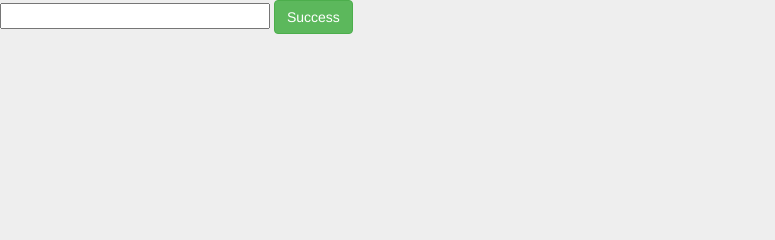
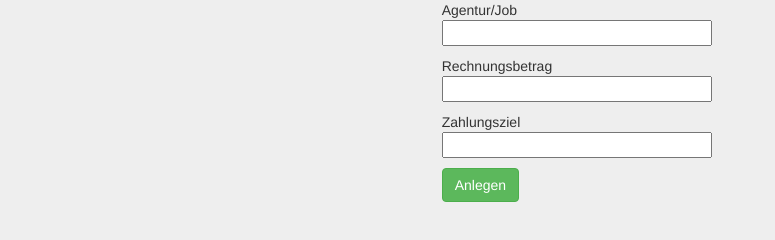
Before and after one commit to sabinez/ermahnung, a plain HTML site: page index.html in a window 1280 px wide. Shown: the whole page, without its empty margins (0-775 px from the left). Drawn offline with nearby package versions, Linux system fonts and the light colour scheme.

Commit message:
more input and center

```diff
--- a/index.html
+++ b/index.html
@@ -11,11 +11,21 @@
   <script src="application.js"></script>
 </head>
 <body>
+  <div class="container-fluid">
+    <div class="row">
+      <div class="col-md-4"></div>
+      <div class="col-md-4">
+        <form action="input_text.htm">
+          <p>Agentur/Job<br><input name="agentur" type="text" size="30" maxlength="30"></p>
+          <p>Rechnungsbetrag<br><input name="betrag" type="text" size="30" maxlength="30"></p>
+          <p>Zahlungsziel<br><input name="zahlungsziel" type="text" size="30" maxlength="30"></p>
+          <button type="button" class="btn btn-success">Anlegen</button>
+        </form>
+      </div>
+      <div class="col-md-4"></div>
+    </div>
+  </div>
 
-  <form action="input_text.htm">
-    <input name="eingabe" type="text" size="30" maxlength="30">
-    <button type="button" class="btn btn-success">Success</button>
-  </form>
 
 </body>
 </html>
```
